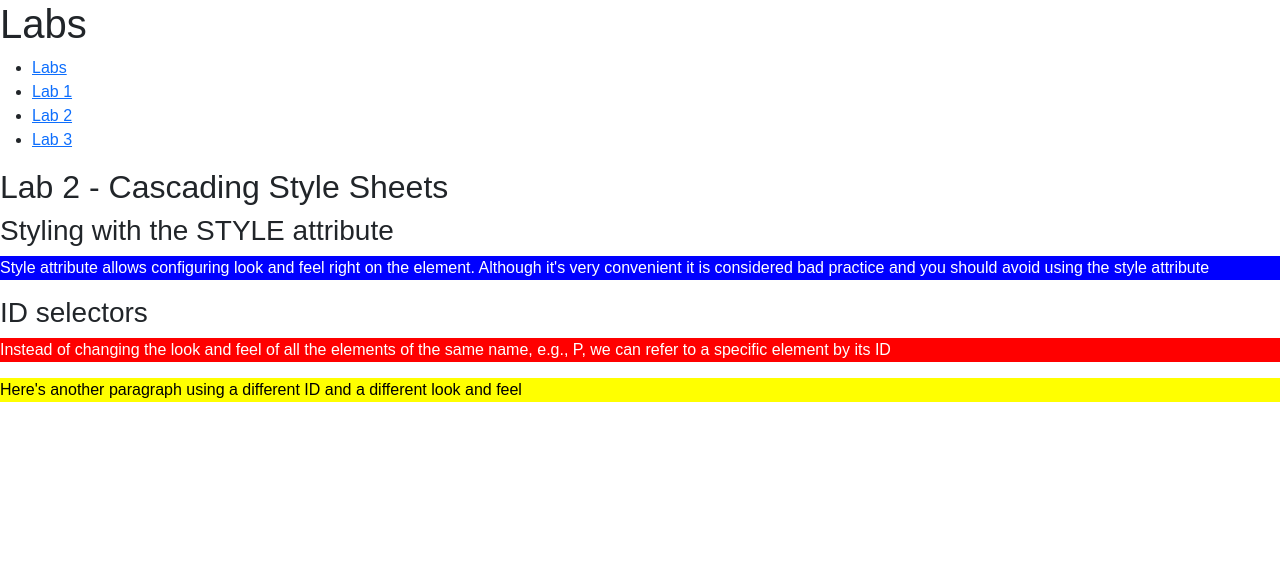
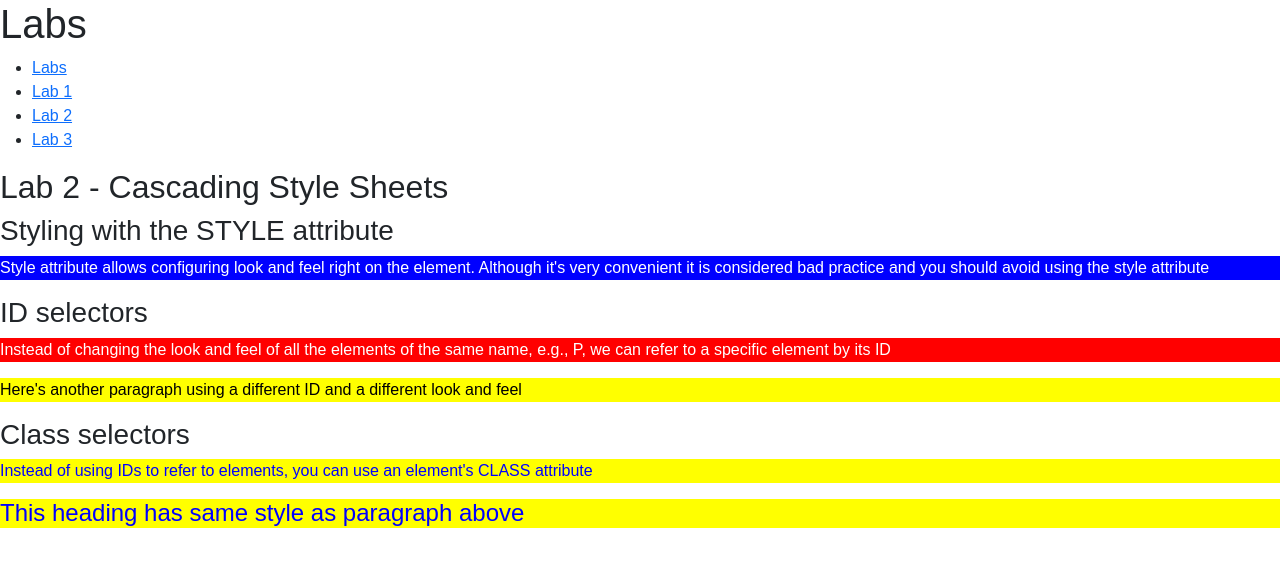
Before and after one commit to Tommytian993/coursework-cs4530, a React (Create React App) app: page /#/Labs/Lab2 in a window 1280 px wide. Shown: the top 566 px of the page. Built offline with nearby package versions, Linux system fonts and the light colour scheme.

Commit message:
feat(lab2): add class selectors exercise

```diff
--- a/src/Labs/Lab2/index.css
+++ b/src/Labs/Lab2/index.css
@@ -2,10 +2,14 @@
  background-color: blue;
  color: white;}*/
 p#wd-id-selector-1 {
- background-color: red;
- color: white;
+  background-color: red;
+  color: white;
 }
 p#wd-id-selector-2 {
  background-color: yellow;
  color: black;
 }
+.wd-class-selector {
+ background-color: yellow;
+ color: blue;
+}
--- a/src/Labs/Lab2/index.tsx
+++ b/src/Labs/Lab2/index.tsx
@@ -12,14 +12,23 @@
       <div id="wd-css-id-selectors">
         <h3>ID selectors</h3>
         <p id="wd-id-selector-1">
-Instead of changing the look and feel of all the
-elements of the same name, e.g., P, we can refer to a specific element by its ID
+          Instead of changing the look and feel of all the elements of the same
+          name, e.g., P, we can refer to a specific element by its ID
         </p>
-        <p id="wd-id-selector-2">
+                <p id="wd-id-selector-2">
 Here's another paragraph using a different ID and a different look and
           feel
         </p>
       </div>
+      <div id="wd-css-class-selectors">
+        <h3>Class selectors</h3>
+        <p className="wd-class-selector">
+Instead of using IDs to refer to elements, you can use an element's CLASS attribute
+        </p>
+        <h4 className="wd-class-selector">
+This heading has same style as paragraph above
+        </h4>
+      </div>
     </div>
   );
 }
```
